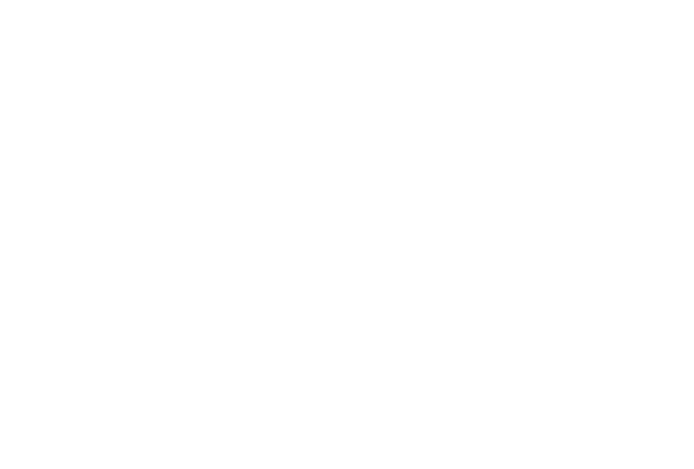
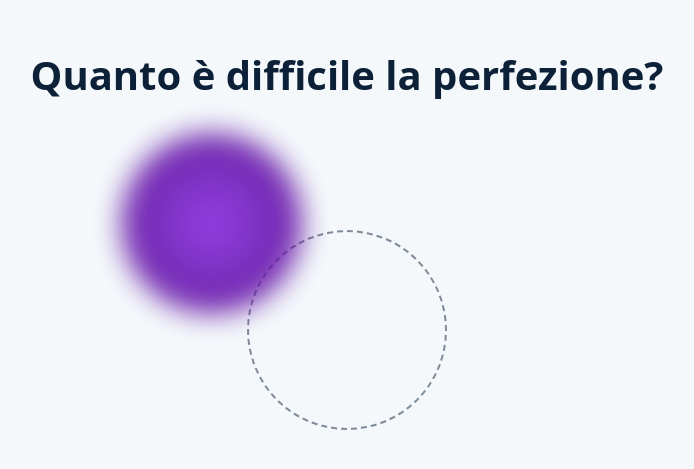
Before and after one commit to davidzhou-polimi/underskin, a SvelteKit app: page / in a window 1280 px wide. Shown: the part 909-1378 px from the top of the page, without its empty margins (293-987 px from the left). Before the commit the page ends 800 px from the top, so only its background shows below. Built offline with nearby package versions, Linux system fonts and the light colour scheme; a web font is replaced by a local one.

Commit message:
add PerfectionGame component

```diff
--- /dev/null
+++ b/src/lib/components/sections/PerfectionGame.svelte
@@ -0,0 +1,198 @@
+<script>
+    import { onMount, onDestroy } from 'svelte';
+
+    let isPlaying = true;
+    let attempts = 0;
+    const MAX_ATTEMPTS = 3;
+
+    /** @type {number | null} */
+    let accuracy = null;
+
+    /** @type {number} */
+    let animationFrame;
+
+    /** @type {number | null} */
+    let startTime = null;
+
+    let blobX = 0;
+    let blobY = 0;
+
+    /**
+     * @param {number} time
+     */
+    function animate(time) {
+        if (!isPlaying) return;
+        if (!startTime) startTime = time;
+        const elapsed = time - startTime;
+
+        const speed = 0.0007;
+        const radiusX = 180;
+        const radiusY = 120;
+
+        blobX = Math.sin(elapsed * speed) * radiusX;
+        blobY = Math.sin(elapsed * speed * 1.3) * radiusY;
+
+        animationFrame = requestAnimationFrame(animate);
+    }
+
+    onMount(() => {
+        animationFrame = requestAnimationFrame(animate);
+    });
+
+    onDestroy(() => {
+        if (animationFrame) cancelAnimationFrame(animationFrame);
+    });
+
+    function toggleGame() {
+        // Se abbiamo esaurito i tentativi, blocchiamo tutto
+        if (attempts >= MAX_ATTEMPTS) return;
+
+        if (isPlaying) {
+            // Ferma il gioco
+            isPlaying = false;
+            if (animationFrame) cancelAnimationFrame(animationFrame);
+            attempts++;
+
+            const distance = Math.sqrt(blobX * blobX + blobY * blobY);
+            let calcPerc = 100 - (distance / 216) * 100;
+
+            if (distance <= 15) {
+                accuracy = 100;
+                blobX = 0;
+                blobY = 0;
+            } else {
+                accuracy = Math.max(1, Math.min(99, Math.round(calcPerc)));
+            }
+        } else {
+            // Riavvia il gioco (solo se non abbiamo raggiunto il limite)
+            accuracy = null;
+            isPlaying = true;
+            startTime = null;
+            animationFrame = requestAnimationFrame(animate);
+        }
+    }
+
+    /**
+     * @param {KeyboardEvent} event
+     */
+    function handleKeydown(event) {
+        if (event.code === 'Space') {
+            event.preventDefault();
+            toggleGame();
+        }
+    }
+</script>
+
+<svelte:window on:keydown={handleKeydown} />
+
+<section class="perfection-container">
+
+    <div class="header-text">
+        <h2 class="title">Quanto è difficile la perfezione?</h2>
+    </div>
+
+    <div class="game-area" on:click={toggleGame} role="presentation">
+        <div class="target-circle"></div>
+
+        <div
+            class="purple-blob"
+            class:stopped={!isPlaying}
+            class:game-over={attempts >= MAX_ATTEMPTS}
+            style="transform: translate({blobX}px, {blobY}px);"
+        >
+            {#if accuracy !== null}
+                <span class="percentage">{accuracy}%</span>
+            {/if}
+        </div>
+    </div>
+
+</section>
+
+<style>
+    .perfection-container {
+        display: flex;
+        flex-direction: column;
+        align-items: center;
+        justify-content: center;
+        min-height: 800px;
+        background-color: #f4f8fb;
+        user-select: none;
+    }
+
+    .header-text {
+        text-align: center;
+        margin-bottom: 2rem;
+    }
+
+    .title {
+        font-family: system-ui, sans-serif;
+        font-size: 2.5rem;
+        font-weight: 600;
+        color: #0c2137;
+        margin: 0;
+    }
+
+    .game-area {
+        position: relative;
+        width: 400px;
+        height: 400px;
+        display: flex;
+        justify-content: center;
+        align-items: center;
+        /* Cambia cursore solo se non abbiamo finito i tentativi */
+        cursor: crosshair;
+    }
+
+    .game-area:has(.game-over) {
+        cursor: default;
+    }
+
+    .target-circle {
+        position: absolute;
+        width: 200px;
+        height: 200px;
+        border: 2px dashed #0c2137;
+        border-radius: 50%;
+        opacity: 0.5;
+        z-index: 1;
+    }
+
+    .purple-blob {
+        position: absolute;
+        width: 180px;
+        height: 180px;
+        background: radial-gradient(circle, #8a2be2 0%, #4b0082 100%);
+        border-radius: 50%;
+        filter: blur(14px);
+        opacity: 0.9;
+        z-index: 2;
+        will-change: transform;
+        display: flex;
+        justify-content: center;
+        align-items: center;
+        transition: filter 0.4s ease;
+    }
+
+    .purple-blob.stopped {
+        filter: blur(4px);
+    }
+
+    /* Se il gioco è finito, la pallina rimane spenta/fissa */
+    .purple-blob.game-over {
+        opacity: 0.7;
+    }
+
+    .percentage {
+        font-family: system-ui, sans-serif;
+        font-size: 3.5rem;
+        font-weight: 800;
+        color: #ffffff;
+        text-shadow: 0px 2px 10px rgba(0,0,0,0.4);
+        animation: popIn 0.3s cubic-bezier(0.175, 0.885, 0.32, 1.275) forwards;
+    }
+
+    @keyframes popIn {
+        0% { transform: scale(0.5); opacity: 0; }
+        100% { transform: scale(1); opacity: 1; }
+    }
+</style>
--- a/src/routes/+page.svelte
+++ b/src/routes/+page.svelte
@@ -1,9 +1,12 @@
 <script>
 	// Importa qui in sequenza le macro-sezioni dalla cartella components/sections/
 	import HeroSection from '$lib/components/sections/HeroSection.svelte';
+    import PerfectionGame from '$lib/components/sections/PerfectionGame.svelte';
+
 </script>
 
 <main>
 	<!-- Impila qui le sezioni (l'aggiornamento dello store è gestito internamente tramite use:trackSection) -->
 	<HeroSection />
+    <PerfectionGame />
 </main>
```
